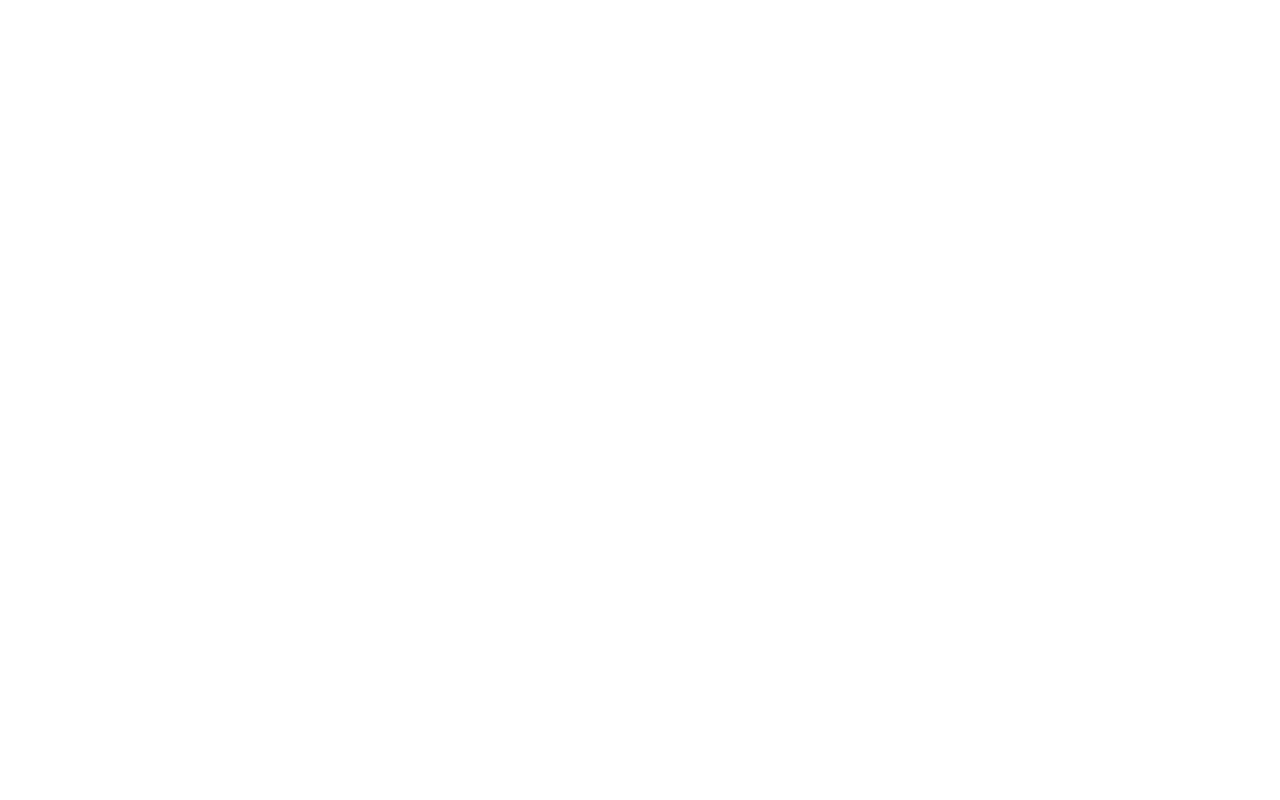
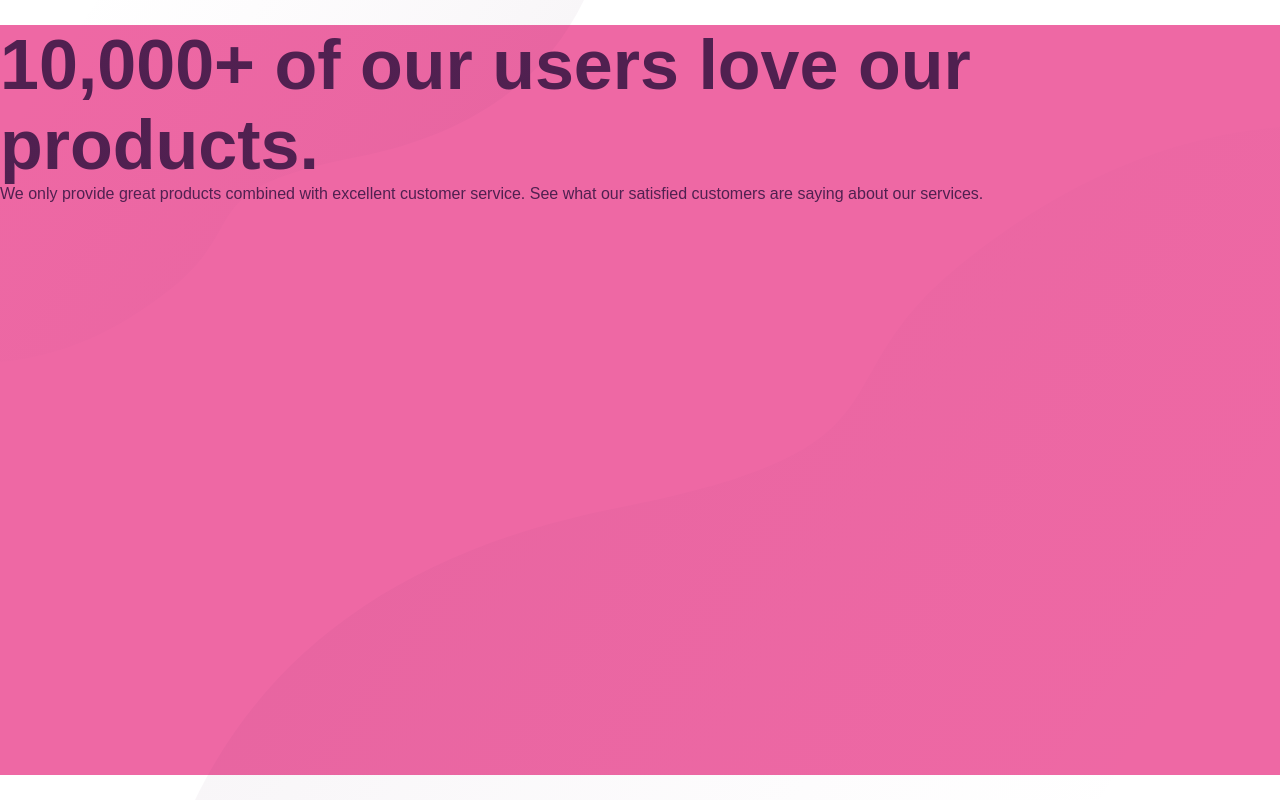
Before and after one commit to Guhh18/social-proof-section, a plain HTML site: page index.html in a window 1280 px wide. Drawn offline with Linux system fonts and the light colour scheme; a web font is replaced by a local one.

Commit message:
Inserido o titulo e as waves nas extremidades

```diff
--- a/css/style.css
+++ b/css/style.css
@@ -0,0 +1,73 @@
+@import url('https://fonts.googleapis.com/css2?family= League + Spartan:wght@400;500;700 & display=swap');
+*{
+    margin: 0;
+    padding: 0;
+    border: 0;
+    box-sizing: border-box;
+}
+
+:root{
+    --Very-Dark-Magenta: hsl(300, 43%, 22%);
+    --Soft-Pink: hsl(333, 80%, 67%);
+
+    --Dark-Grayish-Magenta: hsl(303, 10%, 53%);
+    --Light-Grayish-Magenta: hsl(300, 24%, 96%);
+    --White: hsl(0, 0%, 100%);
+
+    --font-family: 'League Spartan', sans-serif, arial;
+}
+
+html{
+    font-size: 62.5%;
+}
+
+body{
+    min-width: 100vw;
+    min-height: 100vh;
+    font-size: 1.6rem;
+    display: flex;
+    justify-content: center;
+    align-items: center;
+    font-family: var(--font-family);
+    position: relative;
+}
+
+.pattern-top{
+    position: absolute;
+    top: 0;
+    left: 0;
+}
+
+.pattern-bottom{
+    position: absolute;
+    bottom: 0;
+    right: 0;
+}
+
+.container{
+    width: 150rem;
+    height: 75rem;
+    background-color: var(--Soft-Pink);
+}
+
+
+
+
+
+
+
+
+.section-reviews{
+    display: flex;
+}
+
+.section-reviews--description h1{
+    font-size: 7rem;
+    font-weight: 700;
+    color: var(--Very-Dark-Magenta);
+}
+
+.section-reviews--description p{
+    font-weight: 400;
+    color: var(--Very-Dark-Magenta);
+}
--- a/index.html
+++ b/index.html
@@ -7,14 +7,22 @@
     <link rel="stylesheet" href="css/style.css" />
   </head>
   <body>
+    <img src="images/bg-pattern-top-desktop.svg" class="pattern-top" alt="" />
     <main class="container">
-
+      <section class="section-reviews">
+        <div class="section-reviews--description">
+          <h1>10,000+ of our users love our products.</h1>
+          <p>
+            We only provide great products combined with excellent customer
+            service. See what our satisfied customers are saying about our
+            services.
+          </p>
+        </div>
+      </section>
     </main>
-
+    <img src="images/bg-pattern-bottom-desktop.svg" class="pattern-bottom" alt="">
   </body>
 </html>
-
-
 
 <!-- 10,000+ of our users love our products.
 
```
